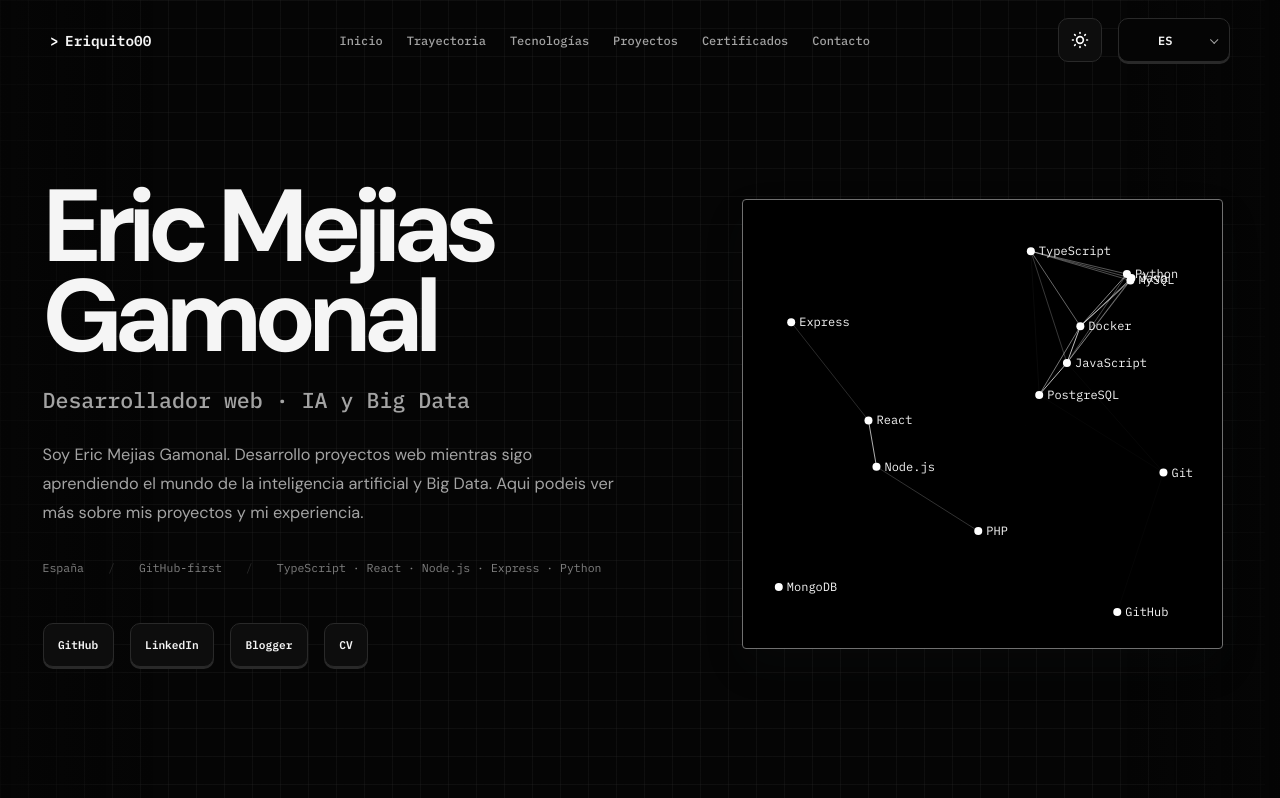
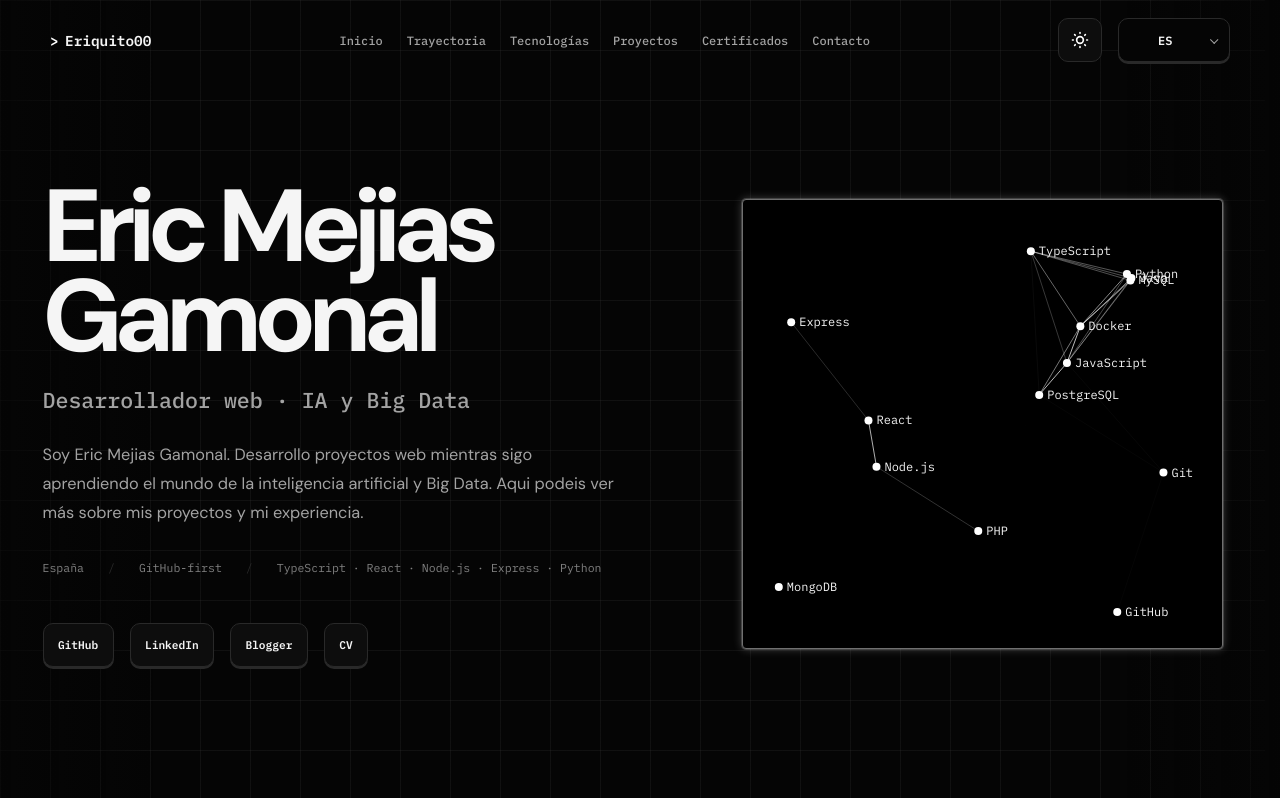
Before and after one commit to Eriquito00/eriquito00.github.io, a React (Vite) app: page / in a window 1280 px wide. Shown: the top 798 px of the page. Built offline with nearby package versions, Linux system fonts and the light colour scheme.

Commit message:
shadow graph and background

```diff
--- a/src/components/Hero/Hero.css
+++ b/src/components/Hero/Hero.css
@@ -100,8 +100,15 @@
   background: var(--code);
   border: 1px solid color-mix(in srgb, var(--accent) 44%, var(--code));
   border-radius: var(--radius);
-  box-shadow: var(--shadow);
+  box-shadow:
+    0 0 10px rgba(255, 255, 255, 0.25),
+    0 0 0 1px color-mix(in srgb, var(--accent) 16%, transparent);
   animation: settle 700ms cubic-bezier(0.16, 1, 0.3, 1) both;
+}
+[data-theme="light"] .ai-network-graph {
+  box-shadow:
+    0 0 10px rgba(0, 0, 0, 0.25),
+    0 0 0 1px color-mix(in srgb, var(--ink) 16%, transparent);
 }
 .ai-network-graph-canvas {
   display: block;
--- a/src/styles/foundation.css
+++ b/src/styles/foundation.css
@@ -93,9 +93,9 @@ body {
   overflow-x: hidden;
   background-color: var(--base);
   background-image:
-    linear-gradient(rgba(127, 127, 127, 0.08) 1px, transparent 1px),
-    linear-gradient(90deg, rgba(127, 127, 127, 0.08) 1px, transparent 1px);
-  background-size: 28px 28px;
+    linear-gradient(rgba(127, 127, 127, 0.1) 1px, transparent 1px),
+    linear-gradient(90deg, rgba(127, 127, 127, 0.1) 1px, transparent 1px);
+  background-size: 50px 50px;
   color: var(--ink);
   font-family: var(--display);
   text-rendering: optimizeLegibility;
```
